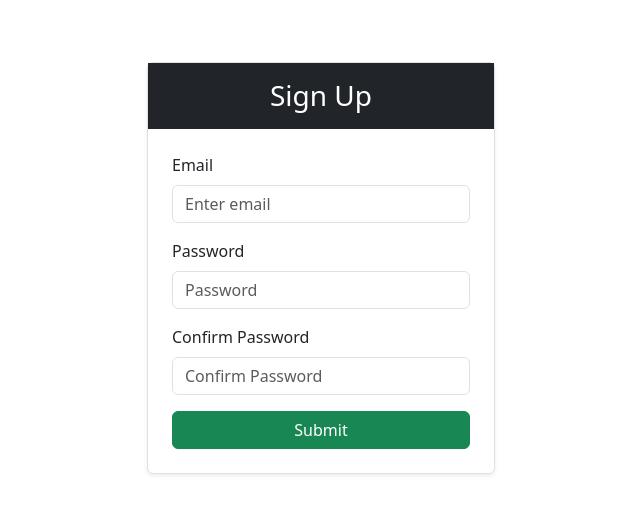
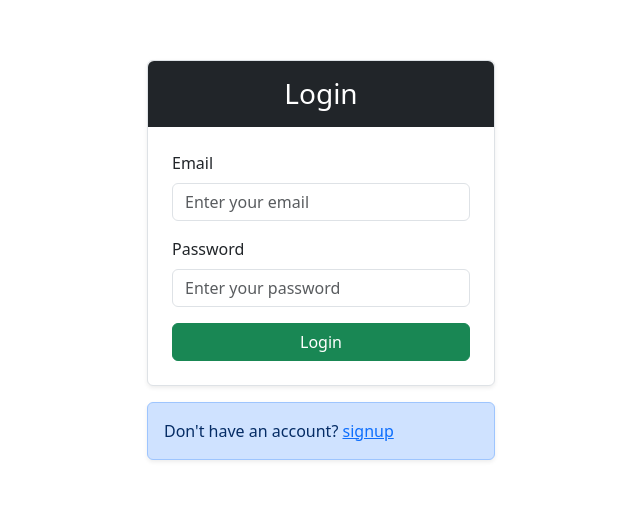
Before and after one commit to AbhayPatil-005/MailBox_webApp, a React (Vite) app: page /login in a window 1280 px wide. Shown: the part 132-646 px from the top of the page, without its empty margins (319-959 px from the left). Built offline with nearby package versions, Linux system fonts and the light colour scheme; no server answers.

Commit message:
MailBox-Client Project: added login page, now users can login and land homepage

```diff
--- a/src/App.jsx
+++ b/src/App.jsx
@@ -1,13 +1,27 @@
 import { useState } from 'react'
-import SignUpPage from './pages/Auth/SignUpPage'
-
-
+import SignUpPage from './pages/Auth/SignUpPage';
+import LoginPage from './pages/Auth/LoginPage';
+import HomePage from './pages/HomePage';
+import { Router, Routes, Route, Navigate } from 'react-router-dom';
+import { useSelector } from 'react-redux';
 
 function App() {
-
+  const isLoggedIn = useSelector((state)=>state.auth.isLoggedIn);
   return (
     <>
-      <SignUpPage />
+
+      <Routes>
+        <Route path='/signup' element={<SignUpPage/>}/>
+        <Route path='/login' element={<LoginPage/>}/>
+
+        <Route
+          path='/home'
+          element={isLoggedIn?<HomePage/>:<Navigate to="/login" replace/>}
+          />
+
+        <Route path='*' element={<Navigate to="/login" replace/>}/>
+      </Routes>
+
     </>
   )
 }
--- a/src/main.jsx
+++ b/src/main.jsx
@@ -3,10 +3,17 @@ import { StrictMode } from 'react'
 import { createRoot } from 'react-dom/client'
 import './index.css'
 import App from './App.jsx'
+import { Provider } from 'react-redux';
+import { store } from './store/store.js';
+import { BrowserRouter } from 'react-router-dom';
 
 
 createRoot(document.getElementById('root')).render(
   <StrictMode>
-    <App />
+    <Provider store={store}>
+      <BrowserRouter>
+        <App />
+      </BrowserRouter>
+    </Provider>
   </StrictMode>,
 )
--- /dev/null
+++ b/src/pages/Auth/LoginPage.jsx
@@ -0,0 +1,109 @@
+import { Container, Row, Col, Form, Button, Spinner, Card, Alert  } from "react-bootstrap";
+import { useState } from "react";
+import { useDispatch } from "react-redux";
+import { login } from "../../store/authSlice";
+import { useNavigate, NavLink } from "react-router-dom";
+
+const LoginPage=()=>{
+    const [error, setError] = useState("");
+    const [loading, setLoading] = useState(false);
+    const [success, setSuccess] = useState("");
+
+    const [formData, setFormData]=useState({
+        email:"",
+        password:"",
+    })
+    const errorMap={
+        INVALID_LOGIN_CREDENTIALS: "The user has either entered wrong email or password",
+        EMAIL_NOT_FOUND: "Email not registered.",
+        INVALID_PASSWORD: "Wrong password. Try again.",
+        USER_DISABLED: "This account has been disabled.",
+    }
+
+    const dispatch = useDispatch();
+    const API_KEY = import.meta.env.VITE_FIREBASE_AUTH_API_KEY
+    const navigate = useNavigate();
+
+    const handleChange = (e)=>{
+        const {name, value} = e.target;
+        setFormData({...formData, [name]:value})
+    }
+    const handleEvent= async(e)=>{
+        e.preventDefault();
+        setError("");
+        setSuccess("");
+
+        try{const response = await fetch(`https://identitytoolkit.googleapis.com/v1/accounts:signInWithPassword?key=${API_KEY}`,{
+            method:"POST",
+            headers: {'content-type':'application/json'},
+            body:JSON.stringify({
+                email:formData.email,
+                password:formData.password,
+                returnSecureToken:true,
+            }),
+        })
+        const data = await response.json();
+        if(!response.ok){
+            throw new Error(data.error.message || "Authentication failed")
+        }
+        dispatch(login({token:data.idToken, userId:data.localId}));
+        setSuccess("Login Successful");
+        setTimeout(()=>setSuccess(""),3000)
+
+        navigate("/home");
+        setFormData({email: "", password: ""});
+        }catch(err){
+            const readError = (errorMap[err.message] || "Failed to login, please try again after sometime")
+            setError(readError);
+            setTimeout(()=>setError(""),3000);
+            console.log(err.message);
+        }finally{
+            setLoading(false)
+        }
+
+    }
+     return(<>
+        <Container className="d-flex justify-content-center align-items-center min-vh-100">
+            <Row className="w-100 justify-content-center">
+                <Col xs={10} sm={8} md={5} lg={4}>
+                    <Card className="shadow-sm border">
+                        <h3 className="text-center p-3 m-0 bg-dark text-white rounded-top-2 ">Login</h3>
+                        <Form className="p-4" onSubmit={handleEvent}>
+                            {error && <Alert variant="danger">{error}</Alert>}
+                            {success && <Alert variant="success">{success}</Alert>}
+                            <Form.Group className="mb-3" controlId="email">
+                                <Form.Label>Email</Form.Label>
+                                <Form.Control
+                                    name="email"
+                                    placeholder="Enter your email"
+                                    type="email"
+                                    value={formData.email}
+                                    onChange={handleChange}
+                                    autoComplete="off"
+                                    required
+                                />
+                            </Form.Group>
+                            <Form.Group className="mb-3" controlId="password">
+                                <Form.Label>Password</Form.Label>
+                                <Form.Control
+                                    name="password"
+                                    placeholder="Enter your password"
+                                    type="password"
+                                    value={formData.password}
+                                    onChange={handleChange}
+                                    required
+                                />
+                            </Form.Group>
+                            <Button variant="success" className="w-100" type="submit" disabled={loading}>
+                                {loading ? <Spinner size="sm" animation="border" />:"Login"}
+                            </Button>
+                        </Form>
+                    </Card>
+                    <Alert className="mt-3 shadow-sm" variant="primary">Don't have an account? <NavLink to="/signup">signup</NavLink></Alert>
+                </Col>
+            </Row>
+        </Container>
+    </>)
+}
+
+export default LoginPage;
--- a/src/pages/Auth/SignUpPage.jsx
+++ b/src/pages/Auth/SignUpPage.jsx
@@ -1,5 +1,6 @@
 import { useState } from "react";
 import { Form, Button, Container, Card, Col, Row, Alert, Spinner } from "react-bootstrap";
+import { NavLink, useNavigate } from "react-router-dom";
 
 const SignUpPage = () => {
 
@@ -12,6 +13,7 @@ const SignUpPage = () => {
         password: "",
         confirmPassword: "",
     });
+    const navigate = useNavigate();
 
     const handleChange = (e) => {
         const {name, value} = e.target;
@@ -54,7 +56,7 @@ const SignUpPage = () => {
             setSuccess("User Successfully registered");
             setFormData({email: "", password: "", confirmPassword: "",});
             setTimeout(()=>setSuccess(""), 3000);
-            //redirect to homepage
+            navigate("/login")
 
         }catch(err){
             const readError = (errorMap[err.message] || "Authentication failed due to some reasons, please try again!")
@@ -71,7 +73,7 @@ const SignUpPage = () => {
             <Row className="w-100 justify-content-center">
                 <Col xs={10} sm={8} md={5} lg={4}>
                     <Card className=" shadow-sm border w-100">
-                        <h3 className="text-center p-3 m-0 bg-dark text-white">Sign Up</h3>
+                        <h3 className="text-center p-3 m-0 bg-dark text-white rounded-top-2 ">Sign Up</h3>
                         <Form className="p-4" onSubmit={handleSubmit}>
 
                             {error && <Alert variant="danger">{error}</Alert>}
@@ -80,10 +82,10 @@ const SignUpPage = () => {
                             <Form.Group className="mb-3" controlId="email">
                                 <Form.Label>Email</Form.Label>
                                 <Form.Control
-                                    type="email"
                                     name="email"
                                     placeholder="Enter email"
                                     value={formData.email}
+                                    type="email"
                                     onChange={handleChange}
                                     required
                                 />
@@ -118,6 +120,7 @@ const SignUpPage = () => {
                             </Button>
                         </Form>
                     </Card>
+                    <Alert className="mt-3 shadow-sm text-center" variant="primary">Have an account? <NavLink to="/login">login</NavLink></Alert>
                 </Col>
             </Row>
         </Container>
--- /dev/null
+++ b/src/pages/HomePage.jsx
@@ -0,0 +1,8 @@
+
+
+const HomePage = () =>{
+    return(<>
+    <h1>Welcome to MailBox</h1></>)
+}
+
+export default HomePage;
--- /dev/null
+++ b/src/store/authSlice.js
@@ -0,0 +1,34 @@
+import { createSlice } from "@reduxjs/toolkit";
+
+const savedToken  = localStorage.getItem("token");
+const savedUserId = localStorage.getItem("userId");
+
+const initialState={
+    isLoggedIn:!!savedToken,
+    bearerToken: savedToken || "",
+    userId: savedUserId || "",
+};
+
+const authSlice = createSlice({
+  name:"auth",
+  initialState,
+  reducers:{
+    login(state, action){
+        state.isLoggedIn = true;
+        state.bearerToken = action.payload.token;
+        state.userId = action.payload.userId;
+        localStorage.setItem("token", action.payload.token);
+        localStorage.setItem("userId", action.payload.userId);
+    },
+    logout(state){
+        state.isLoggedIn = false;
+        state.bearerToken = "";
+        state.userId = null;
+        localStorage.removeItem("token");
+        localStorage.removeItem("userId");
+    }
+  }
+});
+
+export const {login, logout} = authSlice.actions;
+export default authSlice.reducer;
--- /dev/null
+++ b/src/store/store.js
@@ -0,0 +1,8 @@
+import { configureStore } from "@reduxjs/toolkit";
+import authReducer from './authSlice';
+
+export const  store = configureStore({
+    reducer:{
+        auth:authReducer,
+    },
+})
```
